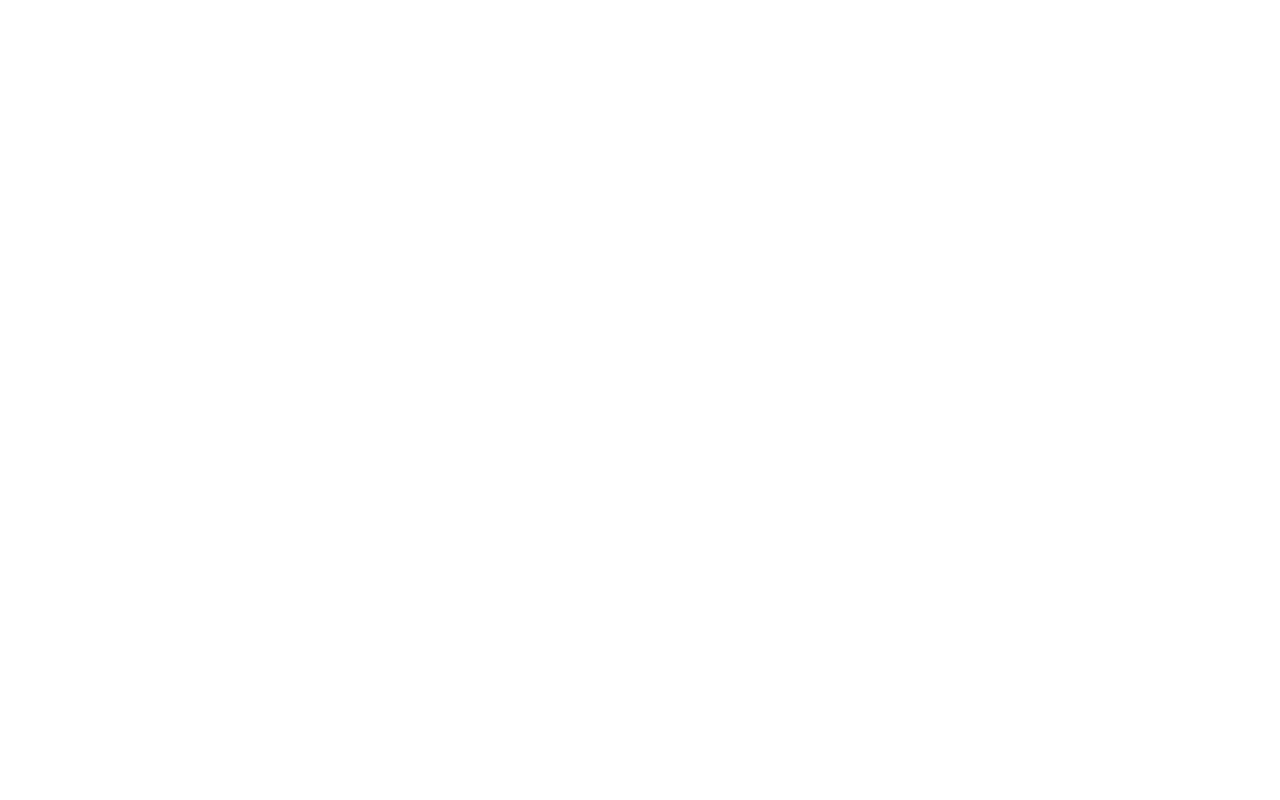
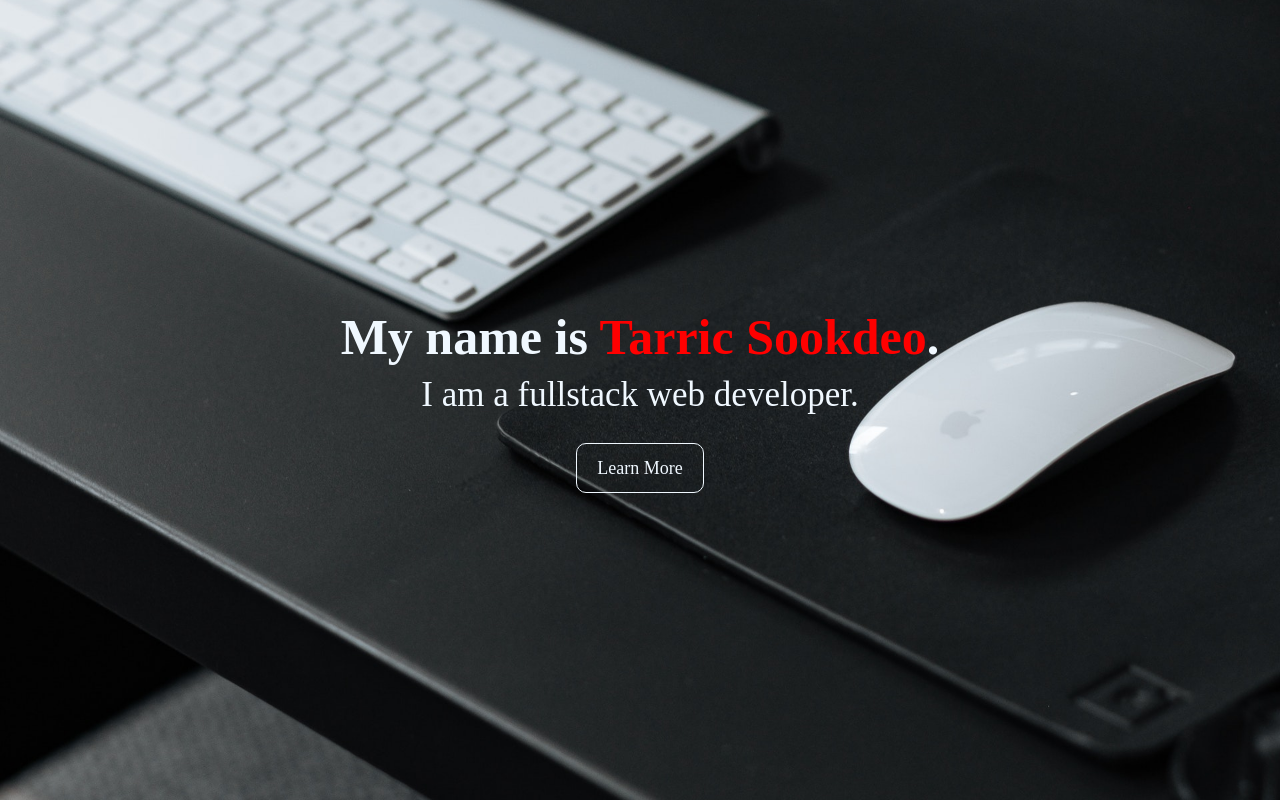
Before and after one commit to tarricsookdeo/tarricsookdeo, a plain HTML site: page index.html in a window 1280 px wide. Drawn offline with Linux system fonts and the light colour scheme.

Commit message:
Landing area v1

```diff
--- a/index.html
+++ b/index.html
@@ -3,10 +3,14 @@
   <head>
     <meta charset="UTF-8" />
     <meta name="viewport" content="width=device-width, initial-scale=1.0" />
+    <link rel="stylesheet" href="styles.css" />
     <title>Tarric Sookdeo</title>
-    <link rel="stylesheet" href="styles.css" />
   </head>
   <body>
-    <div class="landing-area"></div>
+    <header id="landing-area">
+      <h1>My name is <span>Tarric Sookdeo</span>.</h1>
+      <h2>I am a fullstack web developer.</h2>
+      <a href="#" class="button">Learn More</a>
+    </header>
   </body>
 </html>
--- a/styles.css
+++ b/styles.css
@@ -0,0 +1,46 @@
+* {
+  margin: 0;
+  padding: 0;
+}
+
+body {
+  line-height: 1.6;
+}
+
+#landing-area {
+  background-image: url('images/landing-img.jpg');
+  height: 100vh;
+  background-size: cover;
+  background-position: center;
+  display: flex;
+  flex-direction: column;
+  justify-content: center;
+  align-items: center;
+  text-align: center;
+  padding: 0 20px;
+  color: aliceblue;
+}
+
+#landing-area h1 {
+  font-size: 50px;
+  line-height: 1.2;
+}
+
+#landing-area span {
+  color: red;
+}
+
+#landing-area h2 {
+  font-size: 35px;
+  font-weight: normal;
+}
+
+#landing-area .button {
+  font-size: 18px;
+  text-decoration: none;
+  color: aliceblue;
+  border: aliceblue 1px solid;
+  padding: 10px 20px;
+  border-radius: 10px;
+  margin-top: 20px;
+}
```
